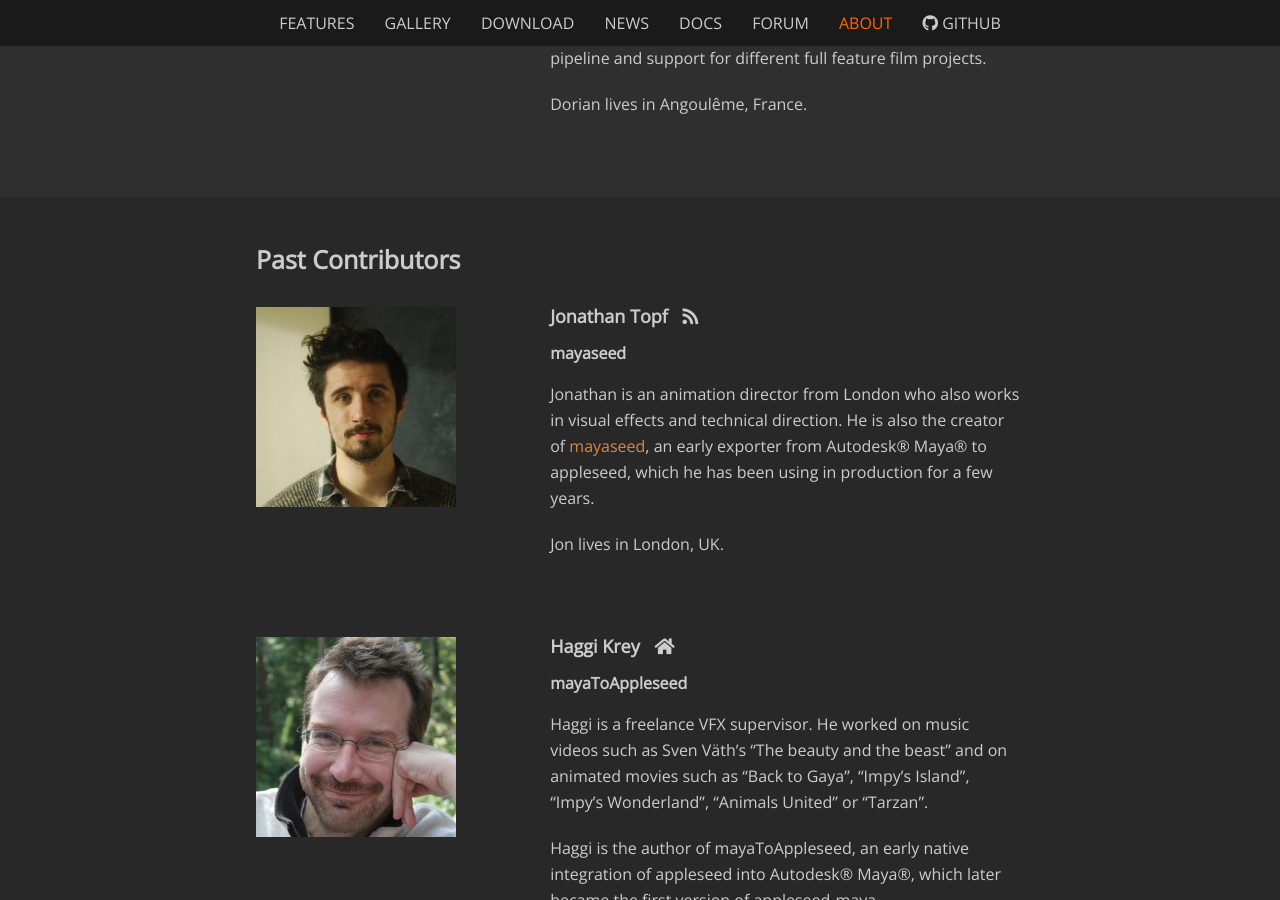
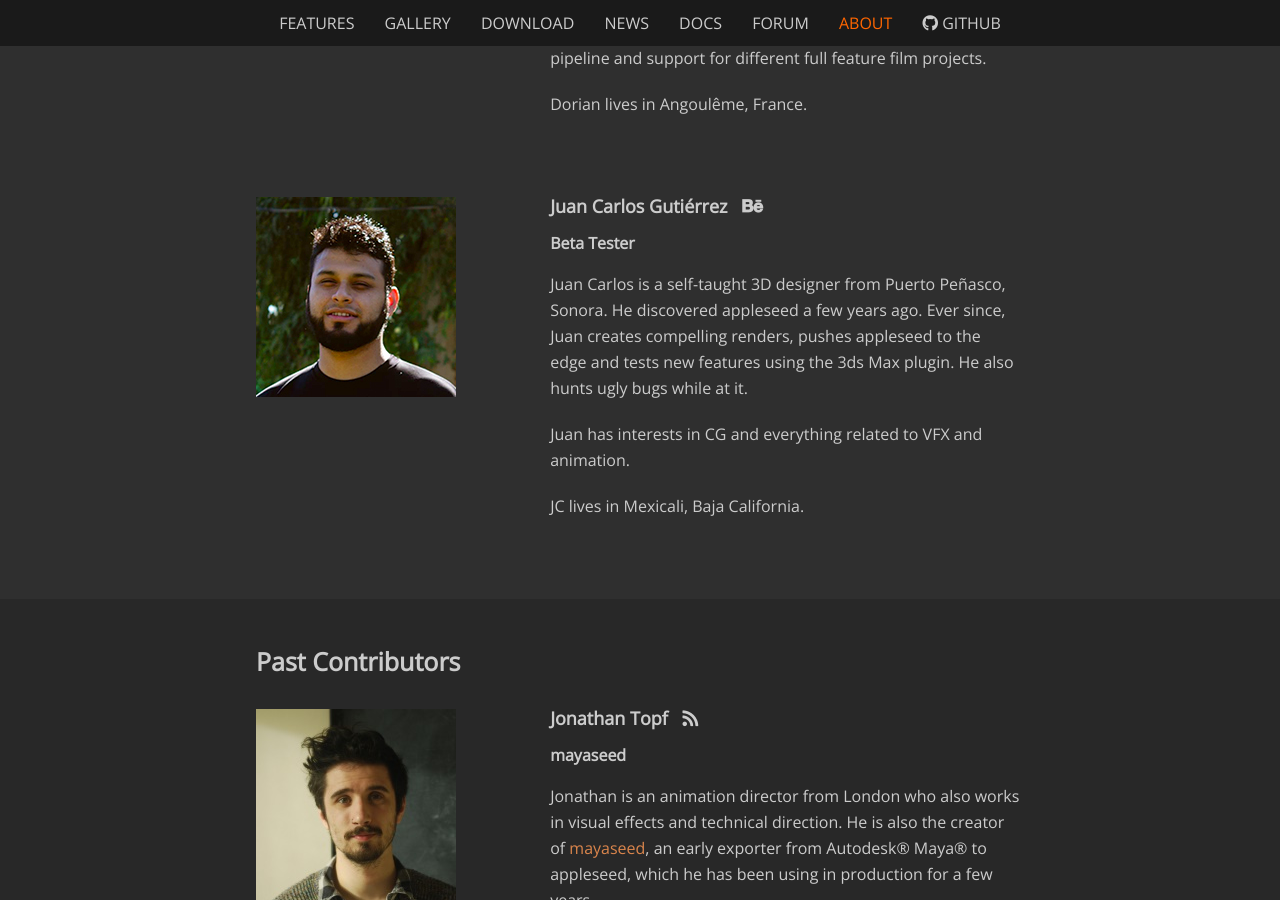
Before and after one commit to appleseedhq/appleseedhq.github.io, a Jekyll site: the page built from about.md, in a window 1280 px wide and 900 px high, scrolled down 7167 px. Built offline with Jekyll 4.4.1, drawn with Linux system fonts in a browser that asks for light colours; nearby versions of some CDN libraries.

Commit message:
Add Juan Carlos Gutiérrez to Team page

```diff
--- a/_data/activecontributors.yml
+++ b/_data/activecontributors.yml
@@ -47,3 +47,20 @@
     - { type: blog, url: "http://www.fevrierdorian.com/blog/" }
     - { type: twitter, url: "https://twitter.com/NarannCG" }
     - { type: linkedin, url: "https://www.linkedin.com/in/dorianfevrier" }
+
+
+- name: Juan Carlos Gutiérrez
+  picture: jc_gutierrez.jpg
+  role: Beta Tester
+  bio: >
+    Juan Carlos is a self-taught 3D designer from Puerto Peñasco, Sonora. He discovered appleseed a few years ago.
+    Ever since, Juan creates compelling renders, pushes appleseed to the edge and tests new features using
+    the 3ds Max plugin. He also hunts ugly bugs while at it.
+
+
+    Juan has interests in CG and everything related to VFX and animation.
+
+
+    JC lives in Mexicali, Baja California.
+  links:
+    - { type: behance, url: "https://www.behance.net/jcgutierrez" }
--- a/_includes/member.html
+++ b/_includes/member.html
@@ -15,6 +15,12 @@
                         <a class="profile-link" href="{{ link.url }}"><i class="fas fa-rss"></i></a>
                     {% when 'homepage' %}
                         <a class="profile-link" href="{{ link.url }}"><i class="fas fa-home"></i></a>
+                    {% when 'behance' %}
+                        <a class="profile-link" href="{{ link.url }}"><i class="fab fa-behance"></i></a>
+                    {% when 'artstation' %}
+                        <a class="profile-link" href="{{ link.url }}"><i class="fab fa-artstation"></i></a>
+                    {% when 'instagram' %}
+                        <a class="profile-link" href="{{ link.url }}"><i class="fab fa-instagram"></i></a>
                 {% endcase %}
             {% endfor %}
         </h3>
@@ -26,6 +32,9 @@
                 {% when 'twitter' %}
                 {% when 'blog' %}
                 {% when 'homepage' %}
+                {% when 'behance' %}
+                {% when 'artstation' %}
+                {% when 'instagram' %}
                 {% else %}
                     <p>
                         <a href="{{ link.url }}">{{ link.label }}</a>
```
Also changed, not shown: img/team/jc_gutierrez.jpg (added).
